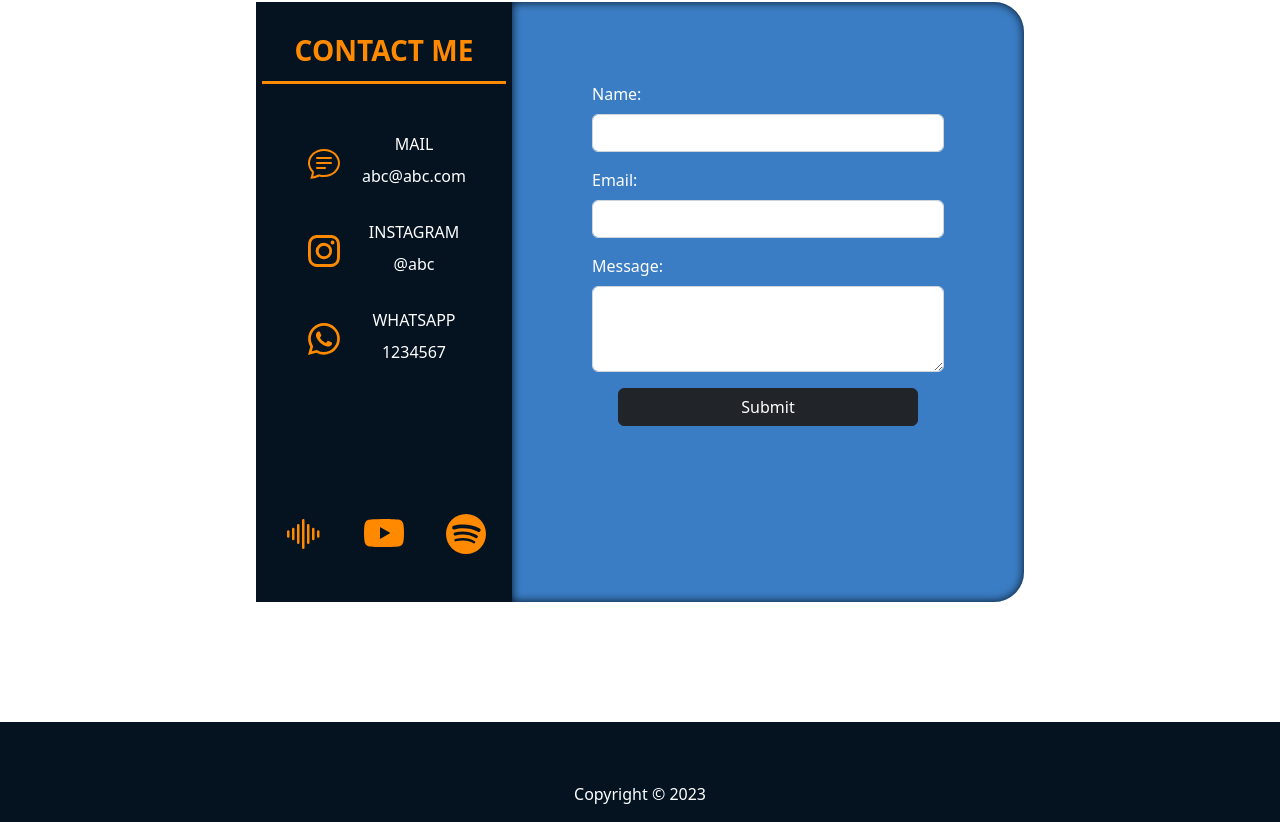
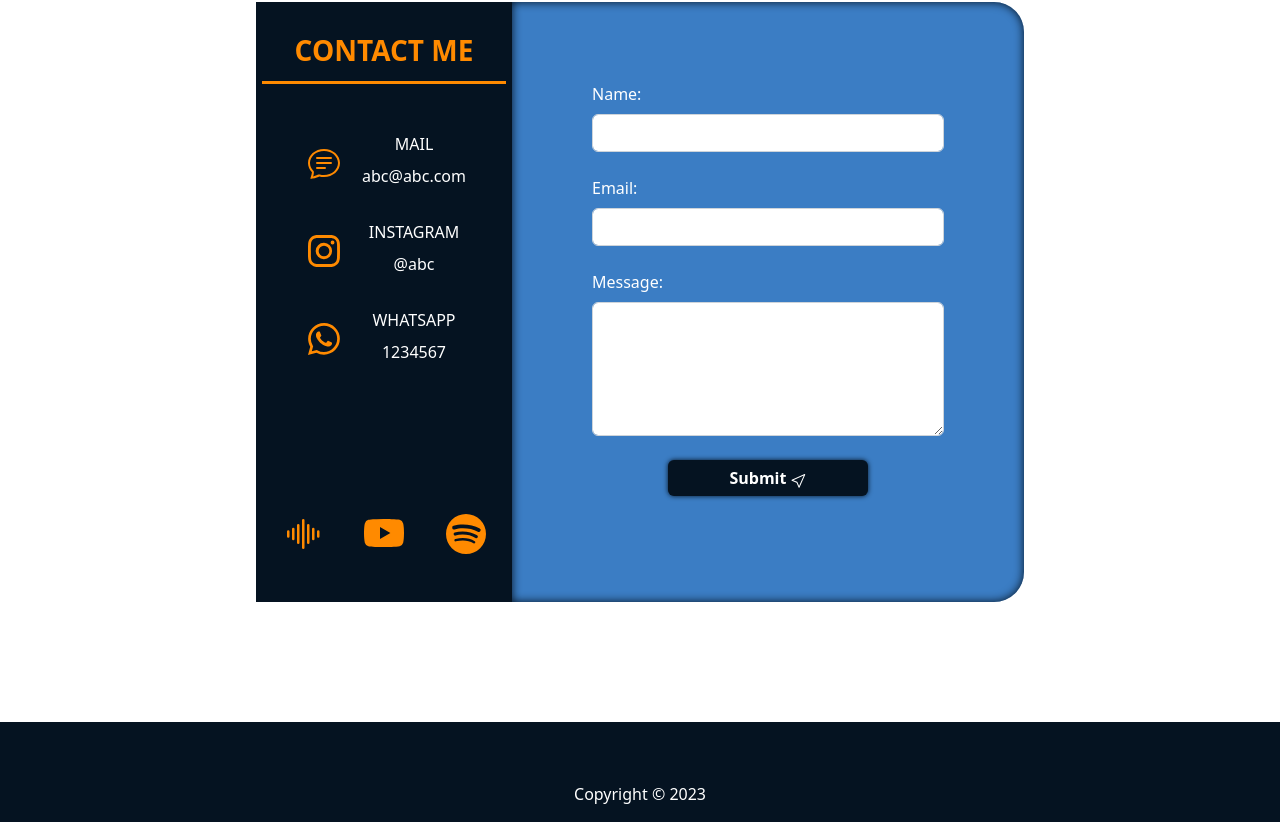
Before and after one commit to MelissaAime/FerBonfiglio, a React (Create React App) app: page / in a window 1280 px wide. Shown: the part 2226-3048 px from the top of the page. Built offline with nearby package versions, Linux system fonts and the light colour scheme.

Commit message:
contact form styles

```diff
--- a/src/Components/ContactForm/ContactForm.jsx
+++ b/src/Components/ContactForm/ContactForm.jsx
@@ -1,5 +1,6 @@
 import React, { useState } from 'react';
 import {Form, Button} from 'react-bootstrap';
+import { BsCursor } from 'react-icons/bs';
 
 export const ContactForm = () => {
   const [name, setName] = useState('');
@@ -25,23 +26,23 @@ export const ContactForm = () => {
 
   return (
     <Form onSubmit={handleSubmit} className='contact-form'>
-        <Form.Group className="mb-3">
+        <Form.Group className="mb-4">
             <Form.Label htmlFor="name">Name:</Form.Label>
             <Form.Control type="text" id="name" value={name} onChange={handleNameChange} required />
         </Form.Group>
 
-        <Form.Group className="mb-3">
+        <Form.Group className="mb-4">
             <Form.Label htmlFor="email">Email:</Form.Label>
             <Form.Control type="email" id="email" value={email} onChange={handleEmailChange} required />
         </Form.Group>
 
-        <Form.Group className="mb-3">
+        <Form.Group className="mb-4">
             <Form.Label htmlFor="message">Message:</Form.Label>
-            <Form.Control as="textarea" rows={3} id="message" value={message} onChange={handleMessageChange} required />
+            <Form.Control as="textarea" rows={5} id="message" value={message} onChange={handleMessageChange} required />
         </Form.Group>
 
         <div className='contact-form-button'>
-            <Button type="submit" variant="dark">Submit</Button>
+            <Button type="submit"> Submit <BsCursor/></Button>
         </div>
     </Form>
 
--- a/src/Components/ContactForm/contactForm.scss
+++ b/src/Components/ContactForm/contactForm.scss
@@ -1,3 +1,6 @@
+$color: #ff8a00;
+$darken: darken($color, 10%);
+
 .contact-form{
     margin: 5rem;
 
@@ -8,9 +11,26 @@
     &-button{
         display: flex;
         justify-content: center;
+        margin: 1rem;
 
         button{
-            width: 300px;
+            width: 200px;
+            background: var(--background);
+            color: var(--light);
+            font-weight: 600;
+            transition: 3ms;
+            border: none;
+            box-shadow: 0px 0px 5px 0px var(--background);
+
+            &:hover{
+                background: var(--primary);
+                color: var(--background);
+                box-shadow: 0px 0px 5px 0px var(--primary);
+            }
+
+            &:active{
+                background: $darken !important;
+            }
         }
     }
 }
```
